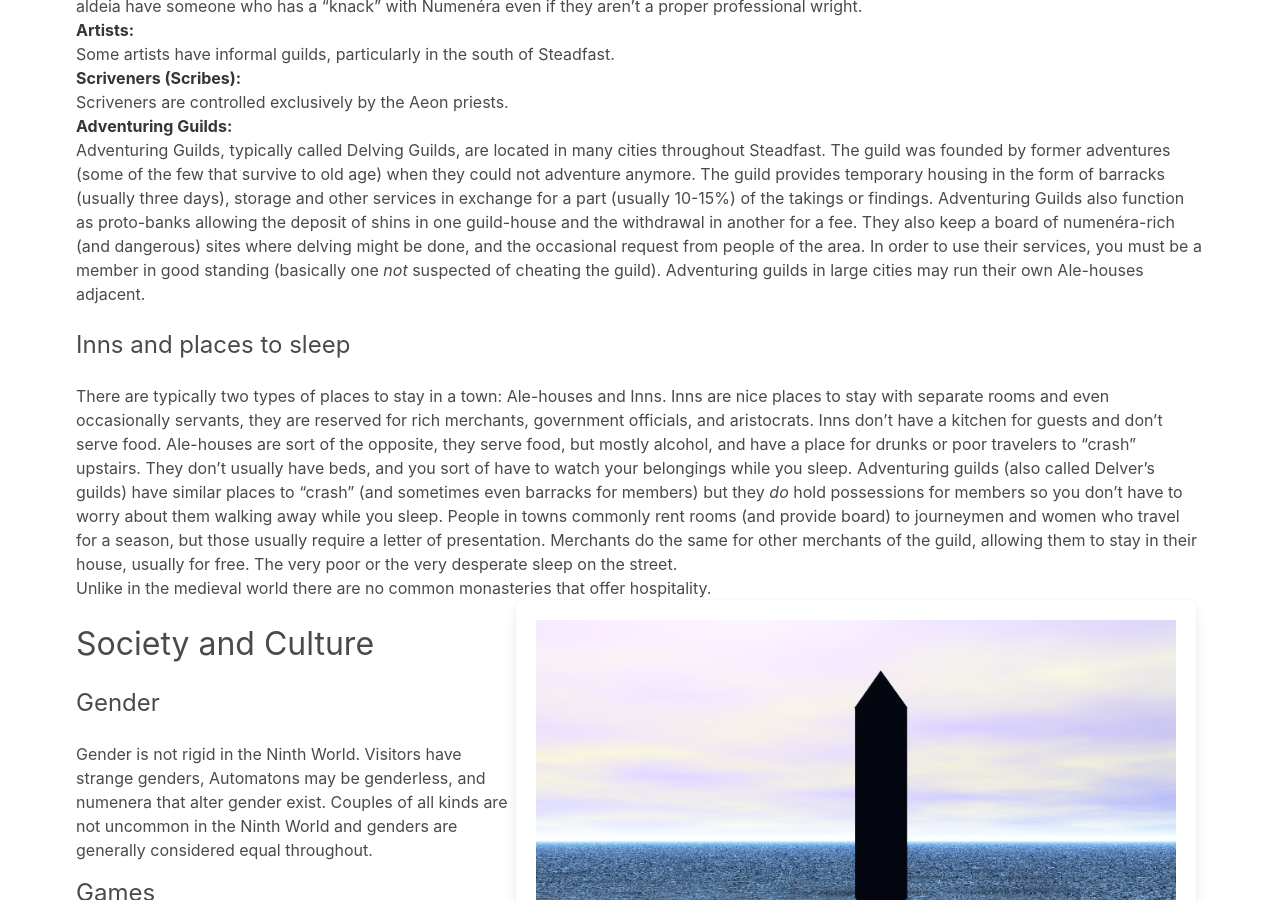
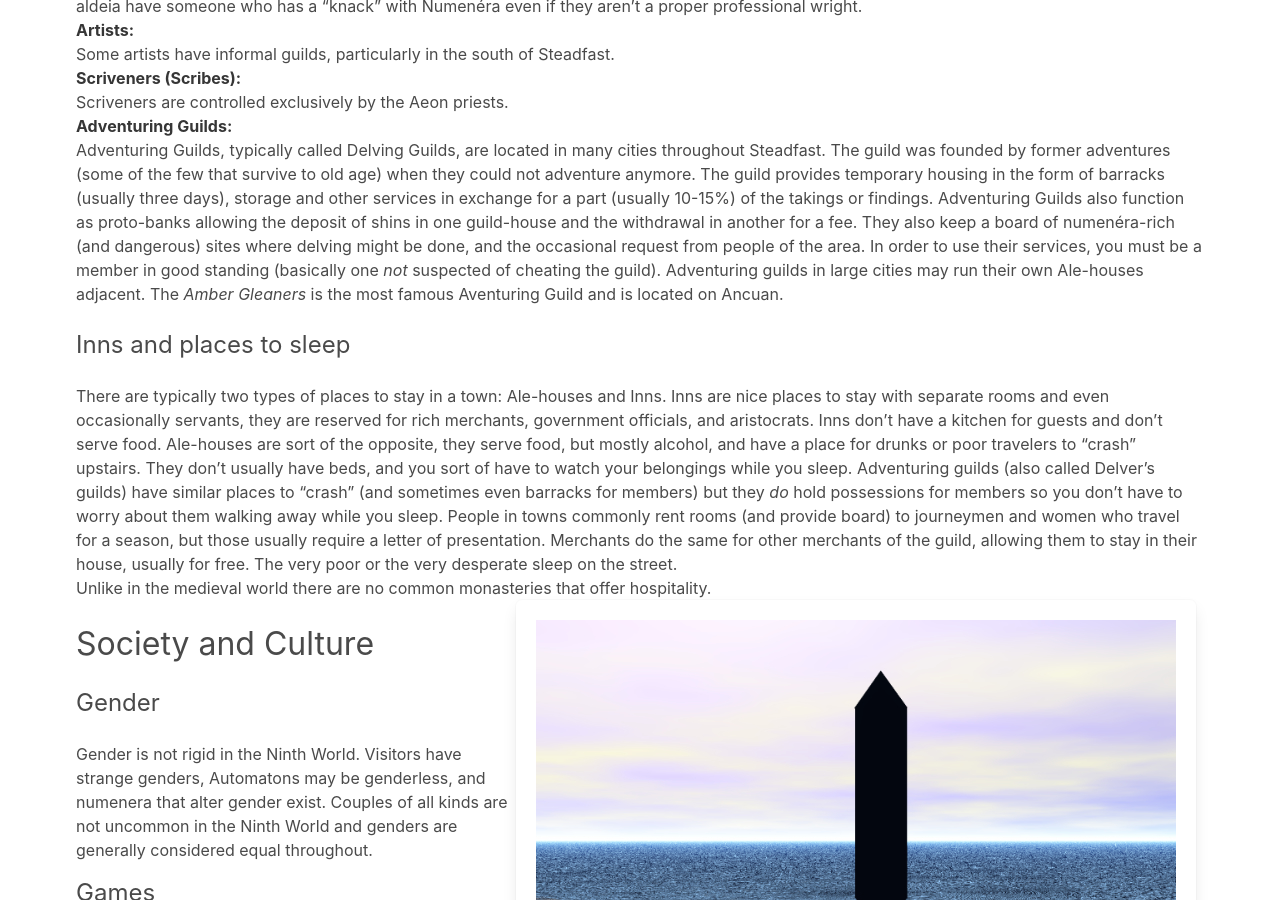
Before and after one commit to rebelwarrior/numenera, a Jekyll site: the page built from setting/ninth-world.md, in a window 1280 px wide and 900 px high, scrolled down 8521 px. Built offline with Jekyll 4.4.1, drawn with Linux system fonts in a browser that asks for light colours; nearby versions of some CDN libraries.

Commit message:
adds amber gleaners ref to adv guilds

```diff
--- a/setting/ninth-world.md
+++ b/setting/ninth-world.md
@@ -295,7 +295,7 @@
 Scriveners are controlled exclusively by the Aeon priests.
 
 __Adventuring Guilds:__
-Adventuring Guilds, typically called Delving Guilds, are located in many cities throughout Steadfast. The guild was founded by former adventures (some of the few that survive to old age) when they could not adventure anymore. The guild provides temporary housing in the form of barracks (usually three days), storage and other services in exchange for a part (usually 10-15%) of the takings or findings. Adventuring Guilds also function as proto-banks allowing the deposit of shins in one guild-house and the withdrawal in another for a fee. They also keep a board of numenéra-rich (and dangerous) sites where delving might be done, and the occasional request from people of the area. In order to use their services, you must be a member in good standing (basically one _not_ suspected of cheating the guild). Adventuring guilds in large cities may run their own Ale-houses adjacent.
+Adventuring Guilds, typically called Delving Guilds, are located in many cities throughout Steadfast. The guild was founded by former adventures (some of the few that survive to old age) when they could not adventure anymore. The guild provides temporary housing in the form of barracks (usually three days), storage and other services in exchange for a part (usually 10-15%) of the takings or findings. Adventuring Guilds also function as proto-banks allowing the deposit of shins in one guild-house and the withdrawal in another for a fee. They also keep a board of numenéra-rich (and dangerous) sites where delving might be done, and the occasional request from people of the area. In order to use their services, you must be a member in good standing (basically one _not_ suspected of cheating the guild). Adventuring guilds in large cities may run their own Ale-houses adjacent. The _Amber Gleaners_  is the most famous Aventuring Guild and is located on Ancuan.
 
 #### Inns and places to sleep
 {:.subtitle.is-4.mt-5.no_toc}
```
